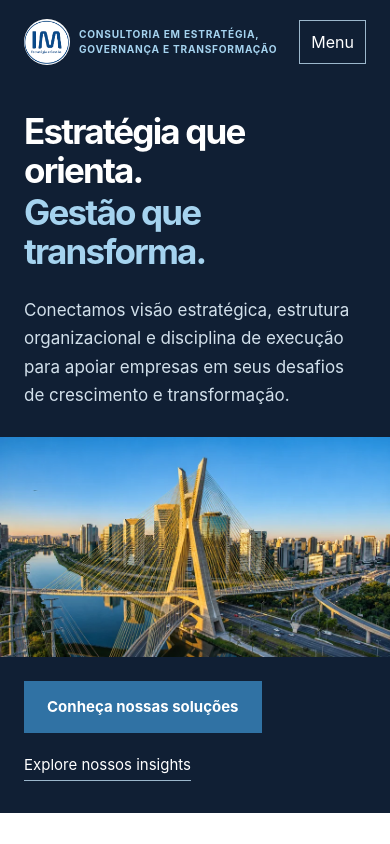
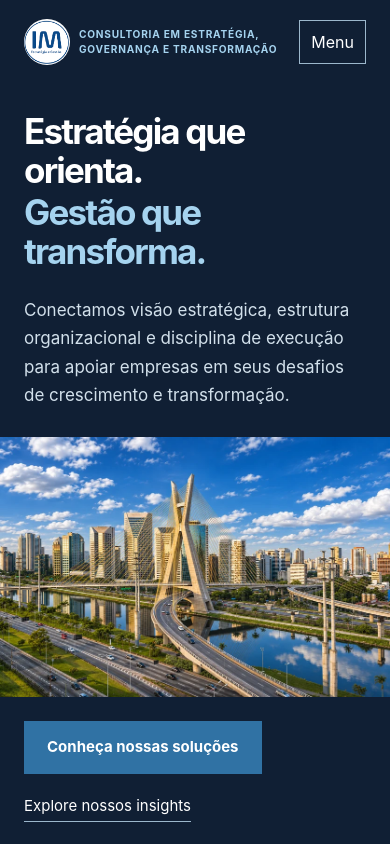
Before and after one commit to IMGestao/imgestao-site, a React (Vite) app: page / in a window 390 px wide. Shown: the top 844 px of the page. Built offline with nearby package versions, Linux system fonts and the light colour scheme.

Commit message:
Use merged Ponte Estaiada and clouded blue sky panorama

```diff
--- a/scripts/validate-seo.mjs
+++ b/scripts/validate-seo.mjs
@@ -102,7 +102,7 @@ const home = read("index.html");
 assert(home.includes('class="rd-header rd-header-home"'), "Home: cabeçalho institucional exclusivo");
 assert(home.includes('Estratégia que orienta.') && home.includes('Gestão que transforma.'), "Home: proposta de valor preservada");
 assert(home.includes('src="/im-hero-panoramico.webp"') && fs.existsSync(path.join("dist", "im-hero-panoramico.webp")), "Home: fotografia panorâmica disponível");
-assert(home.includes('srcSet="/im-hero-panoramico-836.webp 836w, /im-hero-panoramico.webp 1672w"') && fs.existsSync(path.join("dist", "im-hero-panoramico-836.webp")), "Home: versões responsivas da fotografia panorâmica disponíveis");
+assert(home.includes('srcSet="/im-hero-panoramico-836.webp 836w, /im-hero-panoramico.webp 1536w"') && fs.existsSync(path.join("dist", "im-hero-panoramico-836.webp")), "Home: versões responsivas da fotografia panorâmica disponíveis");
 assert(home.includes('href="#atuacao"') && home.includes('href="#insights"'), "Home: chamadas para ação preservadas");
 assert(!hub.includes('rd-header-home'), "Demais páginas: cabeçalho preservado");
 assert(hub.includes('href="/glossario"') && hub.indexOf('id="insights-glossary"') > hub.indexOf('id="all-insights"'), "Glossário rastreável ao final dos Insights");
--- a/src/index.css
+++ b/src/index.css
@@ -650,8 +650,8 @@ img {
 .rd-hero-intro h1 span{display:block;color:#fff}
 .rd-hero-intro h1 span:last-child{color:#a5d3ef;text-align:right;margin-top:.08em}
 .rd-hero-intro>p{max-width:31em;margin:clamp(26px,2.2vw,46px) auto 0;font-size:clamp(17px,1.59vw,33px);line-height:1.66;color:#d2e0eb}
-.rd-hero-panorama{width:100%;height:min(40rem,56.28vw);overflow:hidden;background:#d2e0eb}
-.rd-hero-panorama img{display:block;width:100%;height:100%;object-fit:cover;object-position:center 25%}
+.rd-hero-panorama{width:100%;height:min(45rem,66.67vw);overflow:hidden;background:#d2e0eb}
+.rd-hero-panorama img{display:block;width:100%;height:100%;object-fit:cover;object-position:center 35%}
 .rd-hero-actions{display:flex;align-items:center;justify-content:center;gap:clamp(24px,2.2vw,46px);padding-block:clamp(17px,1.2vw,26px) clamp(22px,1.9vw,40px)}
 .rd-hero-actions .rd-button{background:#3072a4;font-size:clamp(15px,1.4vw,29px);padding:clamp(14px,1.3vw,27px) clamp(22px,2vw,42px);text-align:center}
 .rd-hero-actions .rd-button:hover{background:#185d91}
@@ -667,7 +667,7 @@ img {
   .rd-hero .rd-hero-intro h1{font-size:clamp(35px,6.5vw,58px);line-height:1.1}
   .rd-hero-intro h1 span:last-child{text-align:left;margin-top:.12em}
   .rd-hero-intro>p{margin-inline:0;max-width:36em}
-  .rd-hero-panorama{height:auto;aspect-ratio:1672/941}
+  .rd-hero-panorama{height:auto;aspect-ratio:3/2}
   .rd-hero-actions{flex-wrap:wrap;justify-content:flex-start;padding-block:24px 32px;gap:20px}
 }
 @media(max-width:520px){
--- a/src/shared/layout/Hero.jsx
+++ b/src/shared/layout/Hero.jsx
@@ -6,7 +6,7 @@ export default function Hero() {
         <p>Conectamos visão estratégica, estrutura organizacional e disciplina de execução para apoiar empresas em seus desafios de crescimento e transformação.</p>
       </div>
       <div className="rd-hero-panorama">
-        <img src="/im-hero-panoramico.webp" srcSet="/im-hero-panoramico-836.webp 836w, /im-hero-panoramico.webp 1672w" sizes="100vw" width="1672" height="941" alt="Reconstituição em alta definição da Ponte Estaiada Octávio Frias de Oliveira, do Rio Pinheiros e da região da Berrini, em São Paulo, ao entardecer" fetchPriority="high" loading="eager" />
+        <img src="/im-hero-panoramico.webp" srcSet="/im-hero-panoramico-836.webp 836w, /im-hero-panoramico.webp 1536w" sizes="100vw" width="1536" height="1024" alt="Reconstituição da Ponte Estaiada Octávio Frias de Oliveira, Rio Pinheiros e edifícios da Berrini, sob céu azul com nuvens, em São Paulo" fetchPriority="high" loading="eager" />
       </div>
       <div className="rd-panoramic-shell rd-hero-actions">
         <a href="#atuacao" className="rd-button">Conheça nossas soluções</a>
```
Also changed, not shown: public/im-hero-panoramico-836.webp, public/im-hero-panoramico.webp.
